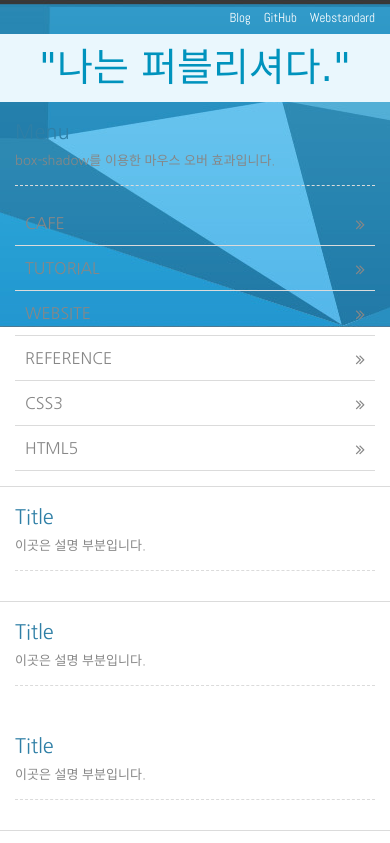
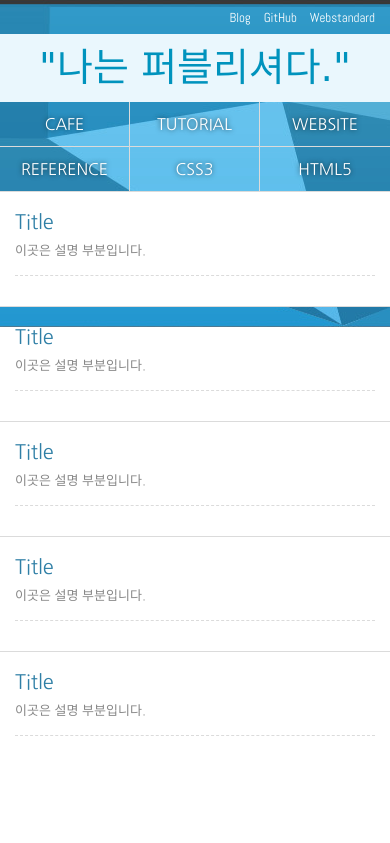
Before and after one commit to estimar2/Responsive, a plain HTML site: page HTML5/index.html in a window 390 px wide. Shown: the top 843 px of the page. Drawn offline with Linux system fonts and the light colour scheme; a web font is replaced by a local one.

Commit message:
21.col1 _ menu responsive

```diff
--- a/HTML5/css/mediaQuery.css
+++ b/HTML5/css/mediaQuery.css
@@ -101,6 +101,64 @@
   .title .btn {
     display: none;
   }
+
+  .column.col1 {
+    padding: 0;
+
+    border-bottom: 0;
+  }
+
+  .column.col1 .col_tit {
+    display: none;
+  }
+
+  .column.col1 .col_desc {
+    display: none;
+  }
+
+  .column.col1 .menu ul {
+    overflow: hidden;
+  }
+
+  .column.col1 .menu li {
+    box-sizing: border-box;
+
+    width: 33.333%;
+
+    float: left;
+
+    text-align: center;
+
+    border-right: 1px solid var(--border);
+  }
+
+  .column.col1 .menu li:nth-child(3n) {
+    border-right: 0;
+  }
+
+  .column.col1 .menu li a {
+    color: var(--white-color);
+
+    text-shadow: 0 0 5px rgba(0, 0, 0, 0.7);
+  }
+
+  .column.col1 .menu li a:hover {
+    box-shadow: none;
+
+    background: rgba(36, 130, 174, 0.3);
+  }
+
+  .column.col1 .menu li a i {
+    display: none;
+  }
+
+  .column.col2 {
+    background: var(--white-color);
+  }
+
+  .column.col4 {
+    border-top: 1px solid var(--border);
+  }
 }
 
 /* 0 ~ 480px */
```
Also changed, not shown: 1 other file.
